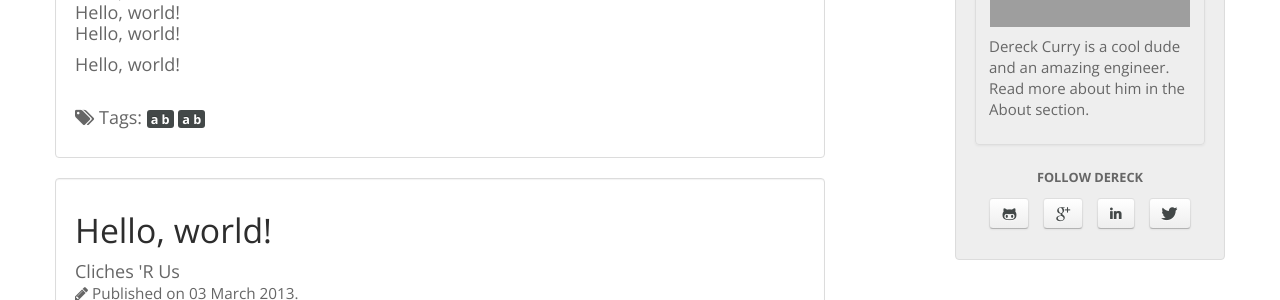
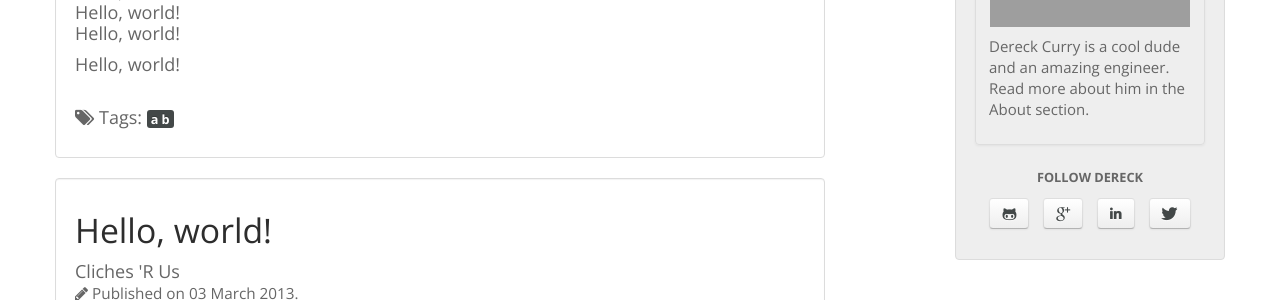
Before and after one commit to thedereck/thedereck.github.com, a Jekyll site: the page built from index.html, in a window 1280 px wide. Shown: the part 261-561 px from the top of the page. Built offline with Jekyll 4.4.1, drawn with Linux system fonts in a browser that asks for light colours; grey boxes are pictures that could not be loaded.

Commit message:
Changes to eliminate duplicate tags

```diff
--- a/_includes/post-body.html
+++ b/_includes/post-body.html
@@ -30,11 +30,15 @@
 						<i class="icon-tags"></i>
 						{% endif %}
 						Tags:
+						{% assign prev_tag = '' %}
 						{% for i in (1..number_of_tags) %}
 							{% capture tag %}{{ sorted_tag_names | truncatewords:i | remove:'...' | split:' ' | last | downcase }}{% endcapture %}
+							{% if prev_tag != tag %}
+								{% assign prev_tag = tag %}
 						<a href="{{ site.url }}/tag.html?tag={{ tag }}">
 							<span class="label label-inverse">{{ tag | replace: '___', ' ' }} </span>
 						</a>
+							{% endif %}
 						{% endfor %}
 					</p>
 					{% endif %}
--- a/index.html
+++ b/index.html
@@ -58,11 +58,15 @@ exclude: true
 			<i class="icon-tags"></i>
 			{% endif %}
 			Tags:
+			{% assign prev_tag = '' %}
 			{% for i in (1..number_of_tags) %}
 				{% capture tag %}{{ sorted_tag_names | truncatewords:i | remove:'...' | split:' ' | last | downcase }}{% endcapture %}
+				{% if prev_tag != tag %}
+					{% assign prev_tag = tag %}
 			<a href="{{ site.url }}/tag.html?tag={{ tag }}">
 				<span class="label label-inverse">{{ tag | replace: '___', ' ' }} </span>
 			</a>
+				{% endif %}
 			{% endfor %}
 		</p>
 		{% endif %}
```
